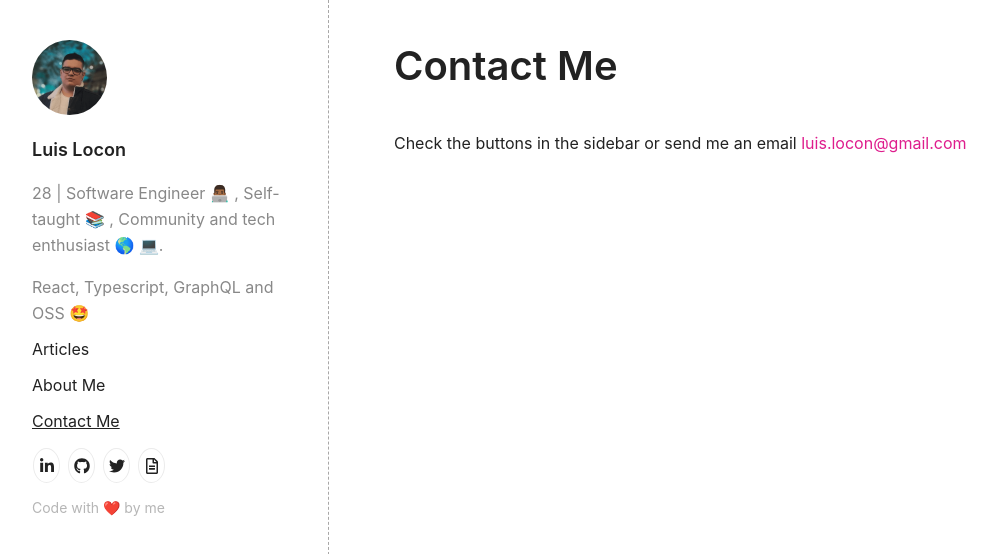
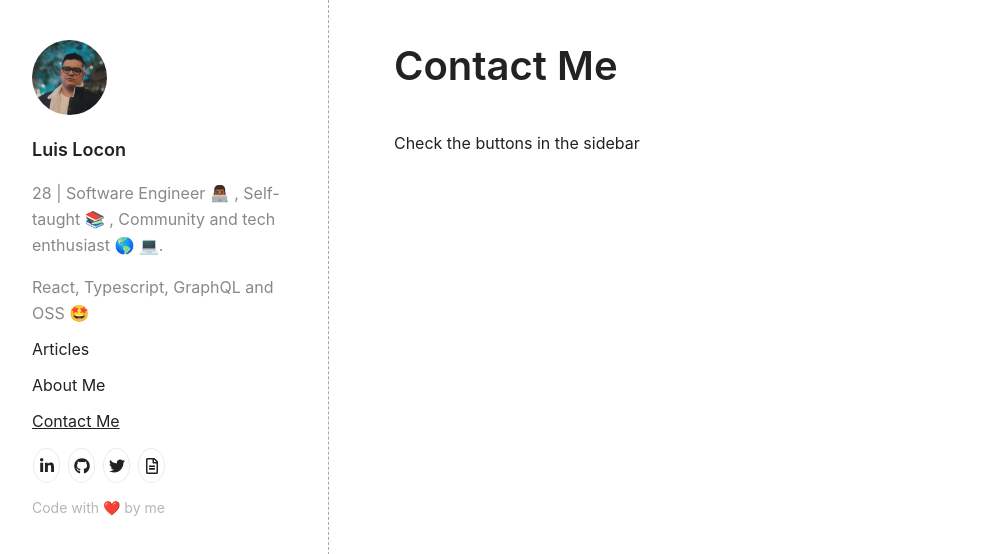
Before and after one commit to loconluis/blogging-site, a Next.js app: page /contact in a window 1280 px wide. Shown: the top 554 px of the page, without its empty margins (112-1109 px from the left). Built offline with nearby package versions, Linux system fonts and the light colour scheme.

Commit message:
Update Contact.js

```diff
--- a/app/components/Contact.js
+++ b/app/components/Contact.js
@@ -5,7 +5,7 @@ export default function Contact() {
         Contact Me
       </h1>
       <p>
-        Check the buttons in the sidebar or send me an email <a href="mailto:luis.locon@gmail.com">luis.locon@gmail.com</a>
+        Check the buttons in the sidebar
       </p>
     </>
   )
```
